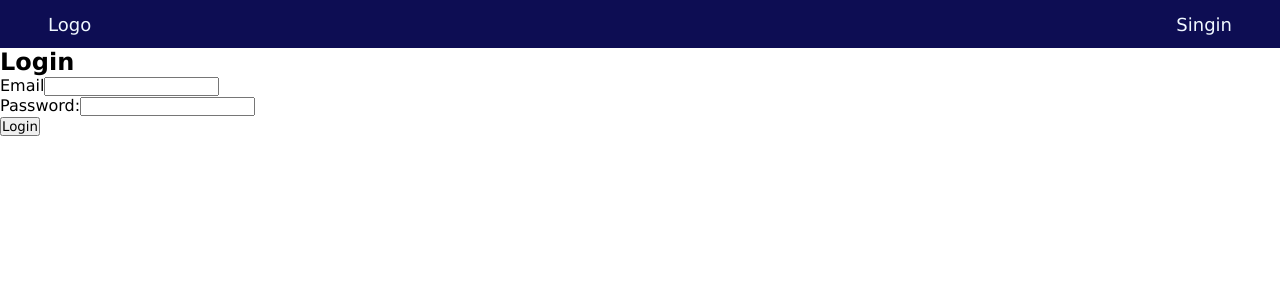
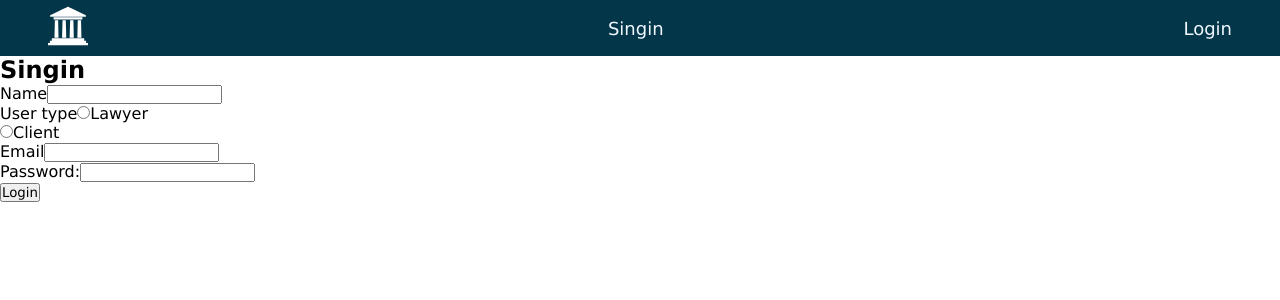
Before and after one commit to Itsbabin/Tech-Titans, a React (Vite) app in the folder frontend/: page /singin in a window 1280 px wide. Shown: the top 300 px of the page. Built offline with nearby package versions, Linux system fonts and the light colour scheme.

Commit message:
adding login functionality in front end

```diff
--- a/frontend/src/App.jsx
+++ b/frontend/src/App.jsx
@@ -1,5 +1,6 @@
 import Navbar from "./components/Navbar"
 import { Routes, Route } from 'react-router-dom';
+import Login from "./components/Login";
 import Singin from "./components/Singin";
 import Home from "./components/Home";
 function App() {
@@ -8,6 +9,7 @@ function App() {
           <Navbar/>
       <Routes>
           <Route path="/" element={<Home />} />
+          <Route path="/login" element={<Login/>} />
           <Route path="/singin" element={<Singin/>} />
        </Routes>
 
--- /dev/null
+++ b/frontend/src/components/Login.jsx
@@ -0,0 +1,52 @@
+import React, { useState } from 'react'
+import axios from 'axios';
+import { useNavigate } from 'react-router-dom';
+
+export default function Login() {
+    const [credential, setCredential] = useState({email : "",password: ""});
+
+    const navigateTo = useNavigate();
+
+    const onchange = (e)=>{
+      setCredential({...credential,[e.target.name]: e.target.value})
+    }
+
+    const getdata = async (e)=>{
+      e.preventDefault();
+    await axios({
+            method: 'post',
+            url: 'http://localhost:3000/api/user/login',
+            data: {
+                email: credential.email,
+                password: credential.password
+              },
+          })
+            .then(function (response) {
+              console.log(response.data);
+              navigateTo('/')
+            })
+            .catch((err)=>{
+                console.log(err);
+            })
+    }
+  return (
+    <>
+    <div className="container">
+        <h2>Login</h2>
+        <form onSubmit={getdata}>
+            <div className="form-group">
+                <label htmlFor="email">Email</label>
+                <input type="email" id="email" name="email" onChange={onchange} required/>
+            </div>
+            <div className="form-group">
+                <label htmlFor="password">Password:</label>
+                <input type="password" id="password" name="password" onChange={onchange} required/>
+            </div>
+            <div className="form-group">
+                <input type="submit" value="Login"/>
+            </div>
+        </form>
+    </div>
+    </>
+  )
+}
--- a/frontend/src/components/Navbar.jsx
+++ b/frontend/src/components/Navbar.jsx
@@ -1,11 +1,74 @@
-import React from 'react'
-import { Link } from 'react-router-dom'
+import React from "react";
+import { Link } from "react-router-dom";
 
 export default function Navbar() {
   return (
-    <div className='navbar'>
-       <Link className='link' to='/'> <div className="logo">Logo</div> </Link>
-        <Link className='link' to='/singin'><div className="singin">Singin</div> </Link>
+    <div className="navbar">
+      <Link className="link" to="/">
+        {" "}
+        <div className="logo">
+          <svg
+            version="1.0"
+            xmlns="http://www.w3.org/2000/svg"
+            width="30pt"
+            height="30pt"
+            viewBox="0 0 1280.000000 1225.000000"
+            preserveAspectRatio="xMidYMid meet"
+          >
+            <metadata>
+              Created by potrace 1.15, written by Peter Selinger 2001-2017
+            </metadata>
+            <g
+              transform="translate(0.000000,1225.000000) scale(0.100000,-0.100000)"
+              fill="#ffffff"
+              stroke="none"
+            >
+              <path
+                d="M3540 10900 l-2855 -1349 -3 -220 -2 -221 5720 0 5720 0 -2 221 -3
+220 -2858 1350 c-1571 742 -2858 1349 -2860 1348 -1 0 -1287 -607 -2857 -1349z"
+              />
+              <path
+                d="M1785 8897 c-3 -6 -4 -170 -3 -362 l3 -350 4615 0 4615 0 0 360 0
+360 -4613 3 c-3696 2 -4614 0 -4617 -11z"
+              />
+              <path
+                d="M2206 7948 c-3 -18 -10 -258 -16 -533 -6 -275 -15 -666 -20 -870 -5
+-203 -14 -554 -20 -780 -6 -225 -15 -588 -20 -805 -5 -217 -14 -579 -20 -805
+-6 -225 -15 -576 -20 -780 -5 -203 -13 -513 -16 -687 l-7 -318 673 0 672 0 -6
+168 c-6 132 -156 5380 -156 5429 0 10 -100 13 -520 13 l-519 0 -5 -32z"
+              />
+              <path
+                d="M4646 7878 c-3 -57 -10 -308 -16 -558 -6 -250 -15 -626 -20 -835 -5
+-209 -14 -563 -20 -787 -5 -225 -15 -589 -20 -810 -50 -1969 -60 -2382 -60
+-2445 l0 -73 670 0 670 0 0 33 c0 27 -38 1373 -80 2817 -6 195 -15 508 -20
+695 -6 187 -19 660 -30 1050 -10 391 -22 779 -26 863 l-6 152 -518 0 -518 0
+-6 -102z"
+              />
+              <path
+                d="M7086 7818 c-6 -141 -136 -5346 -136 -5420 l0 -28 670 0 670 0 0 38
+c1 86 -151 5395 -156 5480 l-6 92 -518 0 -518 0 -6 -162z"
+              />
+              <path
+                d="M9530 7948 c0 -18 -7 -292 -15 -608 -16 -609 -17 -674 -65 -2580 -5
+-220 -14 -580 -20 -800 -5 -220 -14 -581 -20 -802 -5 -222 -12 -490 -16 -595
+l-6 -193 671 0 671 0 0 53 c1 105 -151 5493 -156 5525 l-5 32 -519 0 -520 0 0
+-32z"
+              />
+              <path
+                d="M1220 1805 l0 -366 -307 1 -308 1 -3 -360 -2 -361 -300 0 -300 0 0
+-360 0 -360 6400 0 6400 0 0 360 0 360 -300 0 -300 0 -2 361 -3 360 -307 -1
+-308 -1 0 366 0 365 -5180 0 -5180 0 0 -365z"
+              />
+            </g>
+          </svg>
+        </div>{" "}
+      </Link>
+      <Link className="link" to="/singin">
+        <div className="singin">Singin</div>{" "}
+      </Link>
+      <Link className="link" to="/login">
+        <div className="singin">Login</div>{" "}
+      </Link>
     </div>
-  )
+  );
 }
--- a/frontend/src/components/Singin.jsx
+++ b/frontend/src/components/Singin.jsx
@@ -1,47 +1,59 @@
 import React, { useState } from 'react'
 import axios from 'axios';
-
+import { useNavigate } from 'react-router-dom';
 
 export default function Singin() {
-    const [email, setEmail] = useState("");
-    const [password, setPassword] = useState("");
-
-
-    const getdata = async ()=>{
-          console.log(password)
+    const [credential, setCredential] = useState({name : "",usertype : "",email : "",password: ""});
+    const onchange = (e)=>{
+        setCredential({...credential,[e.target.name]: e.target.value})
+      }
+      const submit = async (e)=>{
+        e.preventDefault();
       await axios({
               method: 'post',
-            url: 'http://localhost:3000/api/user/login',
+              url: 'http://localhost:3000/api/user/singin',
               data: {
-                email: 'abcd@gmail.com',
-                password: 'Babin@2004'
+                  email: credential.email,
+                  password: credential.password,
+                  usertype: credential.usertype,
+                  name: credential.name
                 },
             })
               .then(function (response) {
                 console.log(response.data);
+                navigateTo('/')
               })
               .catch((err)=>{
                   console.log(err);
               })
       }
   return (
-    <>
     <div className="container">
-        <h2>Login</h2>
-        <form action="process_signin.php" method="post">
+    <h2>Singin</h2>
+    <form onSubmit={submit}>
         <div className="form-group">
-                <label htmlFor="username">Email</label>
-                <input type="email" id="username" name="username" required/>
+            <label htmlFor="name">Name</label>
+            <input type="text" id="name" name="name"   onChange={onchange} required/>
+        </div>
+        <div className="form-group">
+            <label htmlFor="usertype">User type</label>
+            <input type="radio" id="Lawyer" name="usertype" value="1" onChange={onchange}/>
+             <label htmlFor="Lawyer">Lawyer</label><br/>
+            <input type="radio" id="Client" name="usertype" value="0" onChange={onchange}/>
+             <label htmlFor="Client">Client</label><br/>
+        </div>
+        <div className="form-group">
+            <label htmlFor="email">Email</label>
+            <input type="email" id="email" name="email"  onChange={onchange} required/>
         </div>
         <div className="form-group">
             <label htmlFor="password">Password:</label>
-                <input type="password" id="password" value={password} name="password" onChange={(e)=>{setPassword(e)}} required/>
+            <input type="password" id="password" name="password"  onChange={onchange} required/>
         </div>
         <div className="form-group">
-                <input type="submit" value="Login" onClick={getdata}/>
+            <input type="submit" value="Login"/>
         </div>
     </form>
 </div>
-    </>
   )
 }
--- a/frontend/src/index.css
+++ b/frontend/src/index.css
@@ -6,8 +6,8 @@
 }
 
 .navbar{
-    background-color:rgb(13, 13, 83) ;
-    height: 3rem;
+    background-color: #04364A ;
+    height: 3.5rem;
     display: flex;
     align-items: center;
     justify-content: space-between;
@@ -22,9 +22,10 @@
 }
 .home{
     height: 90vh;
-    background-color: #419197;
+    background-image: linear-gradient(45deg, #64CCC5, #ffffff) ;
+    color: #176B87;
     font-size: 10rem;
-    text-shadow: 1rem 1rem rgba(79, 79, 79, 0.495);
+    text-shadow: 0.5rem 0.5rem #64CCC5;
     text-align: center;
     padding-top: 10%;
 }
```
Also changed, not shown: 2 other files (tests, documents, lock files or other folders). Lines whose indentation alone changed are shown as unchanged.
